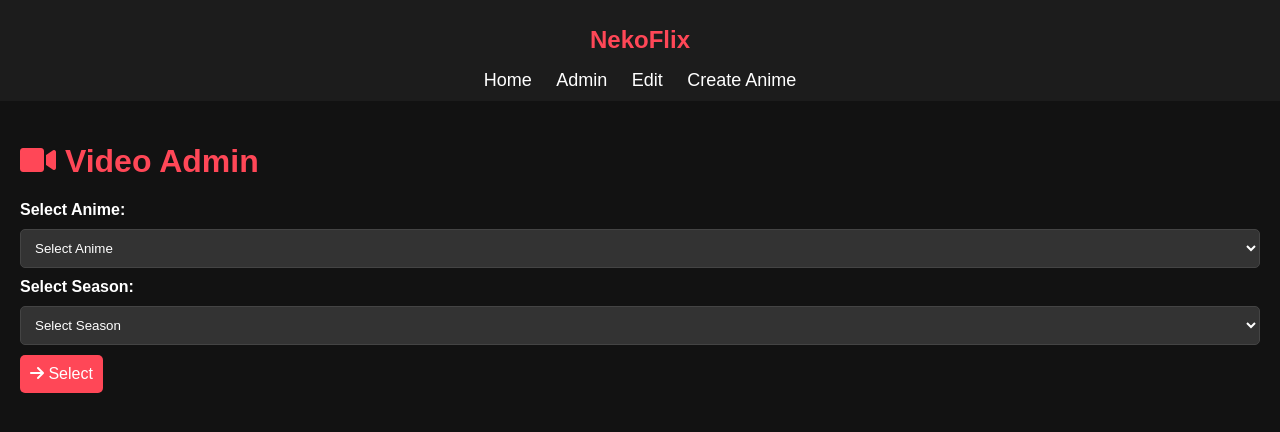
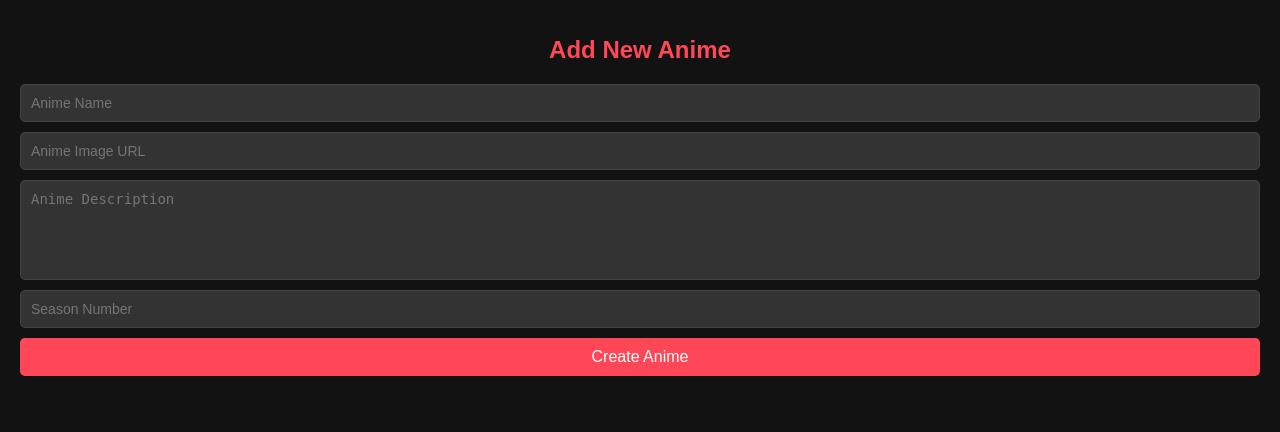
Before and after one commit to shahariarmahfuz/anime_verse, a Flask app: page /add_anime in a window 1280 px wide. Shown: the top 432 px of the page. Run offline with Flask 3, Linux system fonts and the light colour scheme.

Commit message:
Update add_anime.html

```diff
--- a/templates/add_anime.html
+++ b/templates/add_anime.html
@@ -1,97 +1,44 @@
-{% extends "base.html" %}
-
-{% block content %}
-<h1><i class="fas fa-video"></i> Video Admin</h1>
-
-<form method="POST">
-    <input type="hidden" name="step" value="select">
-    <label for="anime_id">Select Anime:</label>
-    <select name="anime_id" id="anime_id" required>
-        <option value="">Select Anime</option>
-        {% for anime in anime_list %}
-            <option value="{{ anime.id }}">{{ anime.name }}</option>
-        {% endfor %}
-    </select>
-
-    <label for="season_number">Select Season:</label>
-    <select name="season_number" id="season_number" required>
-        <option value="">Select Season</option>
-    </select>
-
-    <button type="submit"><i class="fas fa-arrow-right"></i> Select</button>
-</form>
-
-{% if selected_anime and selected_season %}
-    <h2>{{ selected_anime.name }} - Season {{ selected_season.season_number }}</h2>
-
-    <form method="POST">
-        <input type="hidden" name="step" value="add">
-        <input type="hidden" name="anime_id" value="{{ selected_anime.id }}">
-        <input type="hidden" name="season_number" value="{{ selected_season.season_number }}">
-
-        <label for="video_title">Video Title:</label>
-        <input type="text" name="video_title" id="video_title" required>
-
-        <label for="video_link_1080">1080p Link:</label>
-        <input type="text" name="video_link_1080" id="video_link_1080">
-
-        <label for="video_link_720">720p Link:</label>
-        <input type="text" name="video_link_720" id="video_link_720" required>
-
-        <label for="video_link_480">480p Link:</label>
-        <input type="text" name="video_link_480" id="video_link_480">
-
-        <label for="thumbnail_link">Thumbnail Link:</label>
-        <input type="text" name="thumbnail_link" id="thumbnail_link" required>
-
-        <label for="video_description">Description:</label>
-        <textarea name="video_description" id="video_description" required></textarea>
-
-        <label for="serial_number">Serial Number:</label>
-        <input type="number" name="serial_number" id="serial_number" required>
-
-        <button type="submit"><i class="fas fa-plus"></i> Add Video</button>
-    </form>
-{% endif %}
-
-<script>
-    document.getElementById('anime_id').addEventListener('change', function() {
-        const animeId = this.value;
-        const seasonDropdown = document.getElementById('season_number');
-        seasonDropdown.innerHTML = '<option value="">Select Season</option>';
-
-        if (animeId) {
-            fetch(`/get_seasons/${animeId}`)
-                .then(response => response.json())
-                .then(data => {
-                    data.seasons.forEach(season => {
-                        const option = document.createElement('option');
-                        option.value = season.season_number;
-                        option.textContent = `Season ${season.season_number}`;
-                        seasonDropdown.appendChild(option);
-                    });
-                });
-        }
-    });
-</script>
-
+<!DOCTYPE html>
+<html>
+<head>
+    <title>Add New Anime</title>
+    <meta name="viewport" content="width=device-width, initial-scale=1.0">
     <style>
-    h1, h2 {
-        color: #ff4757;
+        body {
+            background-color: #121212;
+            color: white;
+            font-family: Arial, sans-serif;
+            margin: 0;
+            padding: 20px;
         }
 
-    label {
-        font-weight: bold;
+        h1 {
+            color: #ff4757;
+            text-align: center;
+            font-size: 24px;
+            margin-bottom: 20px;
         }
 
-    select, input, textarea {
+        form {
+            display: flex;
+            flex-direction: column;
+            gap: 10px;
+        }
+
+        input, textarea {
             width: 100%;
-        margin: 10px 0;
             padding: 10px;
-        background-color: #333;
+            background: #333;
             border: 1px solid #444;
             border-radius: 5px;
             color: white;
+            font-size: 14px;
+            box-sizing: border-box;
+        }
+
+        textarea {
+            height: 100px;
+            resize: none;
         }
 
         button {
@@ -102,20 +49,22 @@
             font-size: 16px;
             cursor: pointer;
             border-radius: 5px;
+            width: 100%;
         }
 
         button:hover {
             background-color: #e84118;
         }
-
-    @media (max-width: 768px) {
-        label, select, input, textarea {
-            font-size: 14px;
-        }
-
-        button {
-            font-size: 14px;
-        }
-    }
     </style>
-{% endblock %}
+</head>
+<body>
+    <h1>Add New Anime</h1>
+    <form method="POST">
+        <input type="text" name="anime_name" placeholder="Anime Name" required>
+        <input type="text" name="anime_image" placeholder="Anime Image URL">
+        <textarea name="anime_description" placeholder="Anime Description" required></textarea>
+        <input type="number" name="season_number" placeholder="Season Number" required>
+        <button type="submit">Create Anime</button>
+    </form>
+</body>
+</html>
```
Lines whose indentation alone changed are shown as unchanged.
